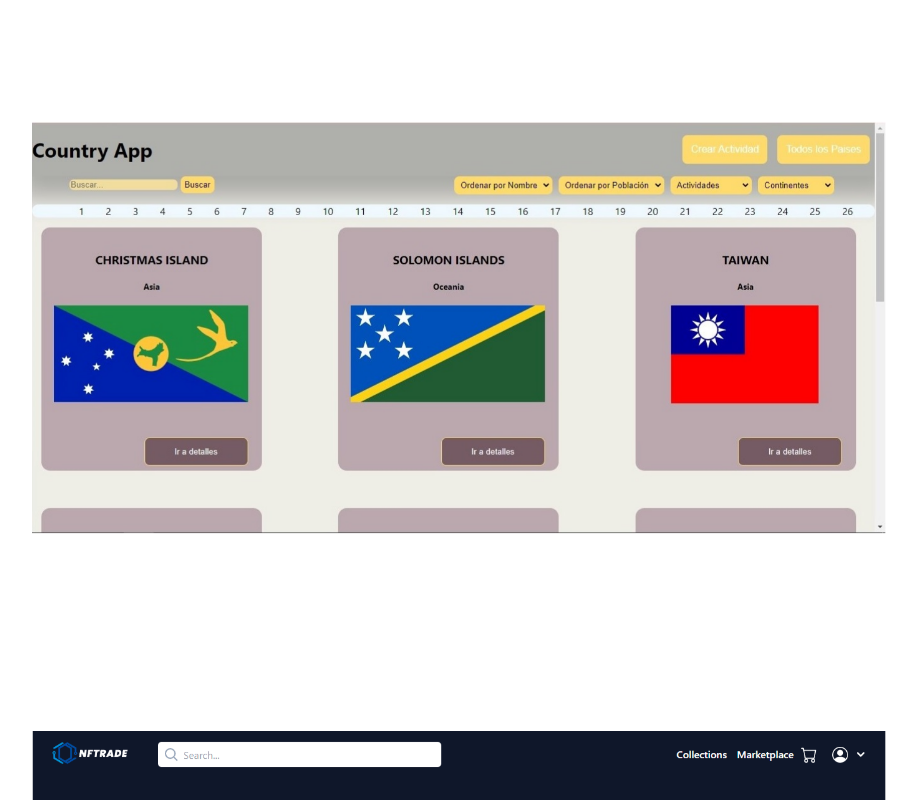
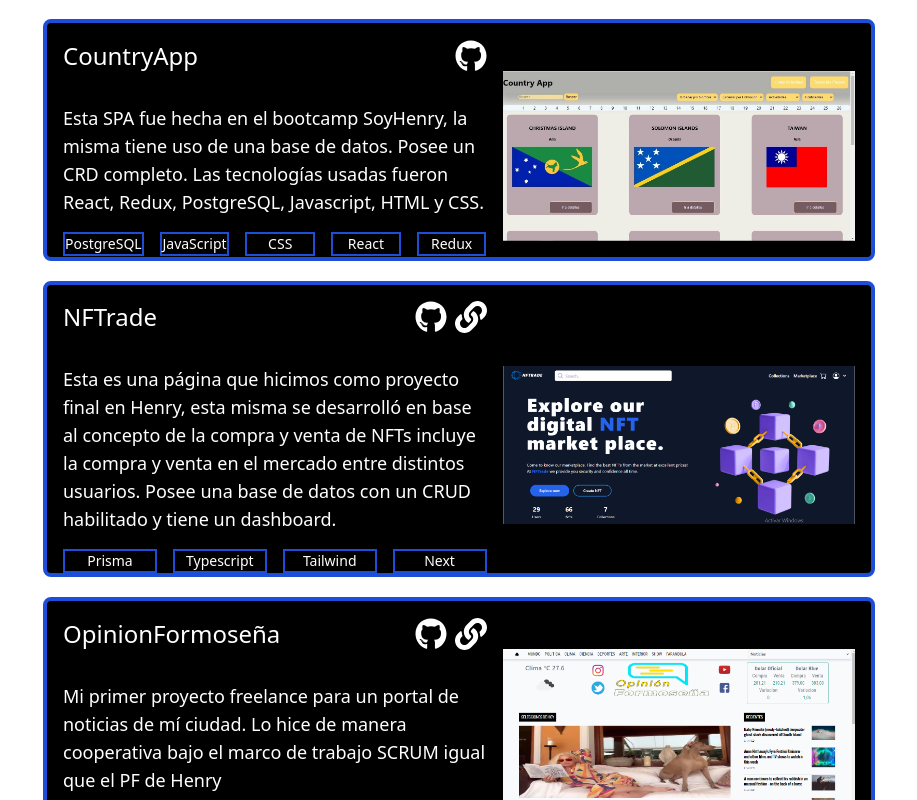
Before and after one commit to Ivixx09/My-Portfolio, a Next.js app: page / in a window 1280 px wide. Shown: the part 4340-5140 px from the top of the page, without its empty margins (181-1098 px from the left). Built offline with nearby package versions, Linux system fonts and the light colour scheme.

Commit message:
Proyect component modified

```diff
--- a/pages/Card/Card.jsx
+++ b/pages/Card/Card.jsx
@@ -1,37 +1,50 @@
 import React from 'react'
-import { FaMagnifyingGlass } from 'react-icons/fa6'
-import { useState } from 'react'
+import { FaGithub, FaLink } from 'react-icons/fa'
 
-const Card = ({ value, link, img }) => {
+const Card = ({ value, link, img, demo, description, title, technologies }) => {
   return (
-    <section className="grid lg:grid-cols-1 content-center items-center justify-items-center">
-      <div
-        className="w-auto h-4/6 flex justify-center cursor-pointer"
-        value={value}
-      >
-        <div className="relative trensition-all duration-500 hover:scale-110">
-          <a
-            href={link}
-            target="_blank"
-            className="opacity-0 hover:opacity-100 absolute grid content-center justify-items-center z-20 transition-all h-full w-full duration-500 ease-in-out"
-          >
-            <div>
-              <FaMagnifyingGlass className="z-20" color="pink" size="2em" />
-            </div>
-          </a>
-          <div className="h-full w-full">
-            <img src={img} className="w-full h-full z-10" alt="" />
+    <section className="flex flex-col md:flex-row w-[90%] bg-black justify-between items-center rounded-lg space-y-12 border-4 border-blue-700 lg:w-[70%] xl:w-[65%] 2xl:w-[50%]">
+      <div className="w-full flex flex-col space-y-8 pt-4 px-4">
+        <div className="flex justify-between">
+          <h1 className="text-white text-2xl"> {title} </h1>
+          <div className="flex space-x-2">
+            <a href={link} target="_blank">
+              <FaGithub color="white" size="2em" />
+            </a>
+            <a
+              href={demo}
+              target="_blank"
+              className={demo === 'No existe' ? 'hidden' : 'flex'}
+            >
+              <FaLink color="white" size="2em" />
+            </a>
           </div>
         </div>
+        <div className="text-white text-lg flex flex-col space-y-4 justify-center w-full">
+          <div>
+            <p>{description}</p>
+          </div>
+          <div>
+            <ul className="flex space-x-4 ">
+              {technologies.map((e) => {
+                return (
+                  <li
+                    key={e}
+                    className="border-2 w-[70%] flex justify-center text-sm border-blue-700"
+                  >
+                    {e}
+                  </li>
+                )
+              })}
+            </ul>
+          </div>
+        </div>
+      </div>
+      <div className="w-[80%] pb-4 2xl:w-[50%] md:mr-4">
+        <img src={img} alt={value} />
       </div>
     </section>
   )
 }
 
 export default Card
-
-{
-  /* <div className="opacity-0 hover:opacity-100 absolute w-full  bg-blue-500 text-white text-center transition-all duration-500 ease-in-out">
-    Ver más
-  </div> */
-}
--- a/pages/Card/CardDetail.jsx
+++ /dev/null
@@ -1,43 +0,0 @@
-import React from 'react'
-import { AiOutlineClose } from 'react-icons/ai'
-
-const ProyectsCard = ({ title, description, links, image }) => {
-  const data = {
-    title: 'COUNTRYAPP',
-    img: '/CountryAppModified2.jpg',
-    description: 'Esta es una descripción.',
-    various: {
-      link: 'https://github.com/Ivixx09/CountryApp',
-      demo: '',
-    },
-    value: 'Photo1',
-  }
-  return (
-    <section className="bg-slate-100 w-2/4">
-      <div className="flex justify-end">
-        <AiOutlineClose color="red" size="1em" />
-      </div>
-      <div className="text-center divide-y-2">
-        <div>
-          <h1 className="py-2 text-base font-wde">{data.title}</h1>
-        </div>
-        <div className="grid justify-items-center">
-          <img src={data.img} alt={data.img} className="py-5 w-[95%]" />
-        </div>
-      </div>
-      <div className="text-center font-2ond py-11">
-        <p>{data.description}</p>
-      </div>
-      <div className="flex justify-center space-x-[25%]">
-        <div className="text-black hover:text-white cursor-pointer w-[30%] lg:w-[20%] h-[25%] border-2  border-slate-400 flex justify-center items-center animate-pulse hover:bg-black hover:animate-none">
-          <button className="">Code</button>
-        </div>
-        <div className="text-black hover:text-white cursor-pointer w-[30%] lg:w-[20%] h-[25%] border-2  border-slate-400 flex justify-center items-center animate-pulse hover:bg-black hover:animate-none">
-          <button className="">Demo</button>
-        </div>
-      </div>
-    </section>
-  )
-}
-
-export default ProyectsCard
--- a/pages/components/Experience.jsx
+++ b/pages/components/Experience.jsx
@@ -16,7 +16,7 @@ const Experience = () => {
   return (
     <div className="bg-slate-150 py-16" id="Experiencia">
       <div className="text-2xl lg:text-4xl 2xl:text-6xl mb-10 text-center font-wde">
-        <h1>EXPERIENCIA</h1>
+        <h1>SKILLS</h1>
       </div>
       <div className="pt-2 pb-6 mx-14">
         <h2 className="text-center font-2ond text-lg lg:text-xl 2xl:text-2xl">
--- a/pages/components/Proyects.jsx
+++ b/pages/components/Proyects.jsx
@@ -1,73 +1,84 @@
 import React from 'react'
 import Card from '../Card/Card'
-import { useState } from 'react'
+// import { useState } from 'react'
 
 const Proyects = () => {
   const proyects = [
     {
       title: 'CountryApp',
       img: './CountryAppModified2.jpg',
-      description: 'Esta es una descripción.',
+      description:
+        'Esta SPA fue hecha en el bootcamp SoyHenry, la misma tiene uso de una base de datos. Posee un CRD completo. Las tecnologías usadas fueron React, Redux, PostgreSQL, Javascript, HTML y CSS.',
       various: {
         link: 'https://github.com/Ivixx09/CountryApp',
-        demo: '',
+        demo: 'No existe',
       },
-      value: 'Photo1',
+      value: 'CountryApp',
+      technologies: ['PostgreSQL', 'JavaScript', 'CSS', 'React', 'Redux'],
     },
     {
-      title: 'CountryApp',
+      title: 'NFTrade',
       img: './NFTrade.png',
-      description: 'Esta es una descripción.',
+      description:
+        'Esta es una página que hicimos como proyecto final en Henry, esta misma se desarrolló en base al concepto de la compra y venta de NFTs incluye la compra y venta en el mercado entre distintos usuarios. Posee una base de datos con un CRUD habilitado y tiene un dashboard.',
       various: {
         link: 'https://github.com/NicoCastagnet/PF-NFTRADE',
-        demo: '',
+        demo: 'https://pf-nftrade.netlify.app',
       },
-      value: 'Photo2',
+      value: 'NFTrade',
+      technologies: ['Prisma', 'Typescript', 'Tailwind', 'Next'],
     },
     {
-      title: 'CountryApp',
+      title: 'OpinionFormoseña',
       img: './OpinionFormosenia.png',
-      description: 'Esta es una descripción.',
+      description:
+        'Mi primer proyecto freelance para un portal de noticias de mí ciudad. Lo hice de manera cooperativa bajo el marco de trabajo SCRUM igual que el PF de Henry',
       various: {
         link: 'https://github.com/AhrensOG/NewspaperProject-Client',
-        demo: '',
+        demo: 'http://invalid.invalid/opinionformosea-4ec.com.ar',
       },
-      value: 'Photo3',
+      value: 'NewsPaper',
+      technologies: ['PostgreSQL', 'JavaScript', 'Tailwind', 'Next'],
     },
     {
-      title: 'CountryApp',
+      title: 'Videogames',
       img: './VideogamesModified.jpg',
-      description: 'Esta es una descripción.',
+      description:
+        'Esta SPA fue hecha en el bootcamp SoyHenry, la misma tiene uso de una base de datos. Posee un CRD completo. Las tecnologías usadas fueron React, Redux, PostgreSQL, Javascript, HTML y CSS.',
       various: {
         link: 'https://github.com/Ivixx09/PI-VIdeoGames',
-        demo: '',
+        demo: 'No existe',
       },
-      value: 'Photo4',
+      value: 'Videogames',
+      technologies: ['PostgreSQL', 'JavaScript', 'CSS', 'React', 'Redux'],
     },
   ]
 
   return (
-    <div className="py-20" id="Trabajos">
+    <section className="py-20" id="Trabajos">
       <div className="text-center">
         <h1 className="font-wde font-bold text-2xl lg:text-4xl 2xl:text-6xl text-center pb-14">
           Echa un vistazo a mís proyectos ;)
         </h1>
       </div>
+      <div className="grid grid-cols-1 space-y-12 md:space-y-5 justify-items-center">
         {proyects.map((e) => {
           return (
             <Card
+              title={e.title}
+              demo={e.various.demo}
               link={e.various.link}
               img={e.img}
+              description={e.description}
               value={e.value}
               key={e.value}
+              technologies={e.technologies}
             />
           )
         })}
       </div>
+    </section>
   )
 }
 
 export default Proyects
-
-{
-}
```
Also changed, not shown: pages/index.js (+15 -15 lines). Lines whose indentation alone changed are shown as unchanged.
